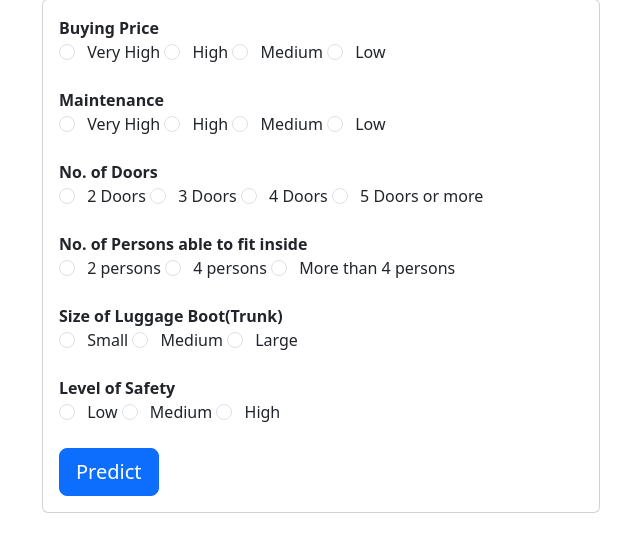
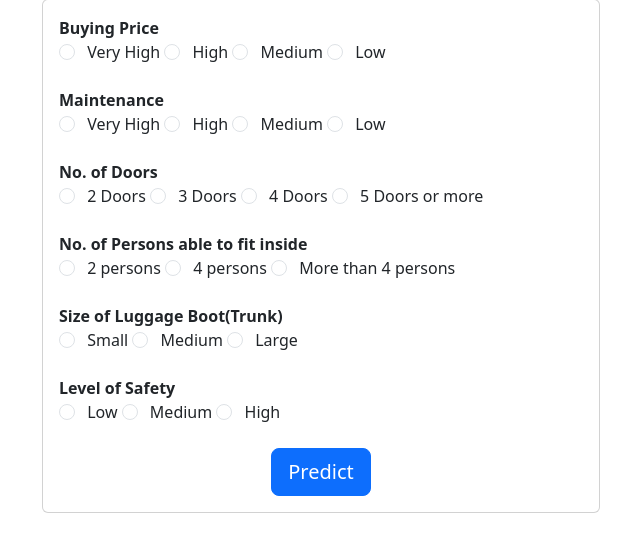
Before and after one commit to toipapo/105webapp, a Flask app: page / in a window 1280 px wide. Shown: the part 143-695 px from the top of the page, without its empty margins (319-959 px from the left). Run offline with Flask 2, Linux system fonts and the light colour scheme; parts of the project's set-up code (start-up, migrations or seed data) failed here and were passed over.

Commit message:
center classification submit button

```diff
--- a/templates/classification_predict.html
+++ b/templates/classification_predict.html
@@ -68,7 +68,7 @@
                     <label class="form-check-label ms-2" for = "high">High</label>
                     <br><br>
 
-                    <input type = "submit" class = "btn btn-primary btn-block btn-lg" value = "Predict">
+                    <div class="cent-div"><input type = "submit" class = "btn btn-primary btn-block btn-lg" value = "Predict"></div>
 
                     {% if data %}
                     <div>The predicted class of the car is {{data}}</div>
```
